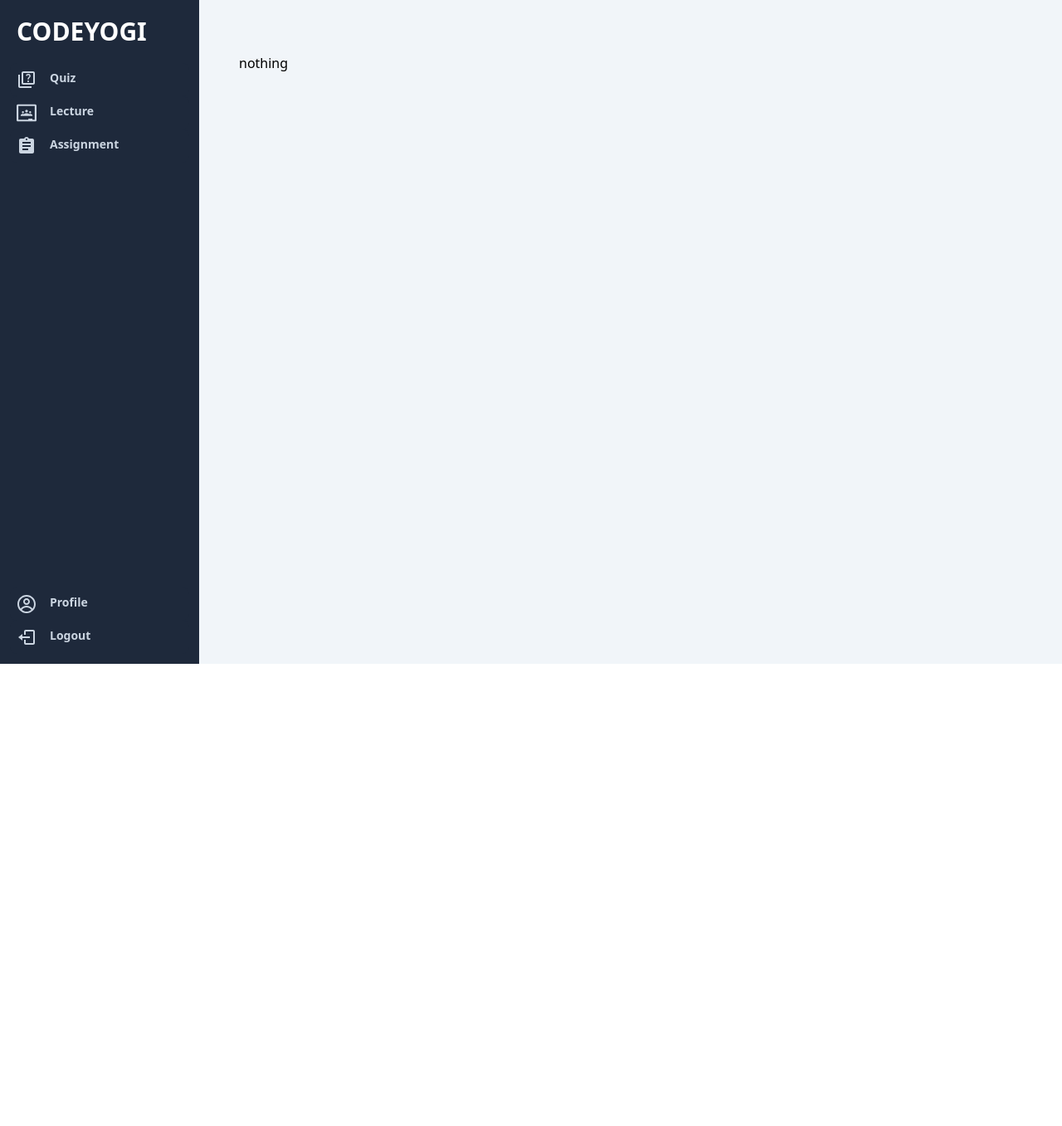
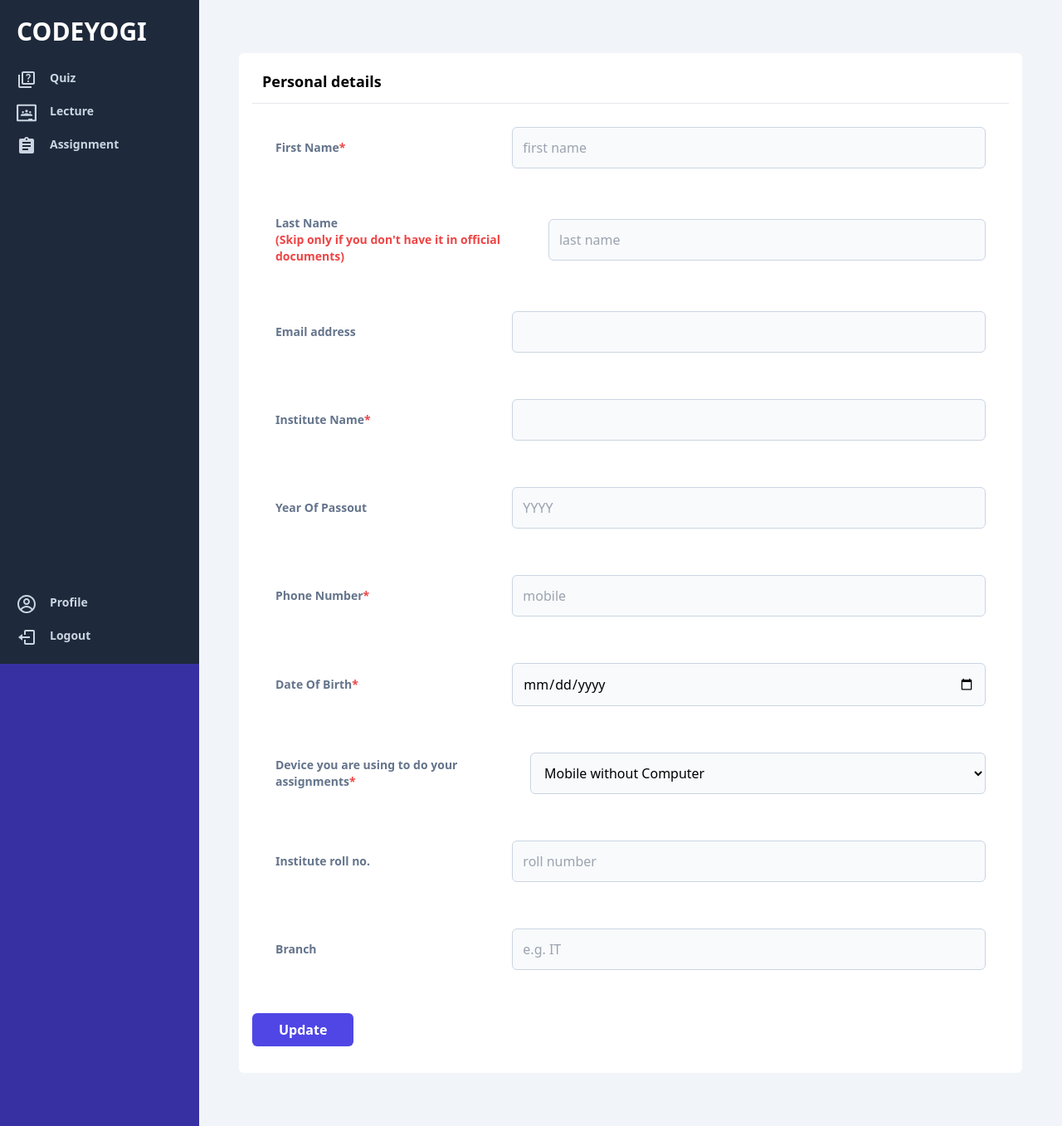
Before and after one commit to khansali10/codeyogi_clone_site, a React (Vite) app: page /profile in a window 1280 px wide. Shown: the whole page at 83% size. Before the commit the page ends 800 px from the top, so only its background shows below. Built offline with nearby package versions, Linux system fonts and the light colour scheme; the HTML template or start-up script is replaced by a standard one.

Commit message:
profile page added

```diff
--- a/src/Profile.jsx
+++ b/src/Profile.jsx
@@ -1,12 +1,132 @@
-import React from 'react';
+import React from "react";
 
 function Profile() {
-	return (
-		<>
-			<div className="">
-        nothing
+  return (
+    <>
+      <div className=" flex-col bg-white divide-y py-2 px-4	 rounded-md">
+        <h3 className="font-semibold text-lg p-3">Personal details</h3>
+        <form>
+          <div className="p-7 flex justify-between items-center">
+            <label className="text-sm font-semibold text-slate-500">
+              First Name<span className="text-red-500">*</span>
+            </label>
+            <input
+              type="text"
+              required
+              placeholder="first name"
+              className="w-4/6 rounded-md p-3 bg-slate-50 border border-slate-300"
+            ></input>
+          </div>
+          <div className="p-7 flex justify-between items-center">
+            <label className="text-sm font-semibold text-slate-500 ">
+              Last Name
+              <span className="text-red-500 block">
+                (Skip only if you don't have it in official documents)
+              </span>
+            </label>
+            <input
+              type="text"
+              placeholder="last name"
+              className="w-4/6 rounded-md p-3 bg-slate-50 border border-slate-300"
+            />
+          </div>
+          <div className="p-7 flex justify-between items-center">
+            <label className="text-sm font-semibold text-slate-500">
+              Email address
+            </label>
+            <input
+              type="email"
+              className="w-4/6 rounded-md p-3 bg-slate-50 border border-slate-300"
+            />
+          </div>
+          <div className="p-7 flex justify-between items-center">
+            <label className="text-sm font-semibold text-slate-500">
+              Institute Name<span className="text-red-500">*</span>
+            </label>
+            <input
+              type="text"
+              required
+              className="w-4/6 rounded-md p-3 bg-slate-50 border border-slate-300"
+            />
+          </div>
+          <div className="p-7 flex justify-between items-center">
+            <label className="text-sm font-semibold text-slate-500">
+              Year Of Passout
+            </label>
+            <input
+              type="text"
+              placeholder="YYYY"
+              className="w-4/6 rounded-md p-3 bg-slate-50 border border-slate-300"
+            />
+          </div>
+          <div className="p-7 flex justify-between items-center">
+            <label className="text-sm font-semibold text-slate-500">
+              Phone Number<span className="text-red-500">*</span>
+            </label>
+            <input
+              type="tel"
+              required
+              placeholder="mobile"
+              className="w-4/6 rounded-md p-3 bg-slate-50 border border-slate-300"
+            />
+          </div>
+          <div className="p-7 flex justify-between items-center">
+            <label className="text-sm font-semibold text-slate-500">
+              Date Of Birth<span className="text-red-500">*</span>
+            </label>
+            <input
+              type="date"
+              required
+              placeholder="dd/mm/yyyy"
+              className="w-4/6 rounded-md p-3 bg-slate-50 border border-slate-300"
+            />
+          </div>
+          <div className="p-7 flex justify-between items-center">
+            <label className="text-sm font-semibold text-slate-500">
+              Device you are using to do your assignments
+              <span className="text-red-500">*</span>
+            </label>
+            <select
+              required
+              className="w-4/6 rounded-md p-3 bg-slate-50 border border-slate-300"
+            >
+              <option selected>Mobile without Computer</option>
+              <option>Mobile with Keyboard</option>
+              <option>College Computer/Laptop</option>
+              <option>Personal Computer/Laptop</option>
+            </select>
+          </div>
+          <div className="p-7 flex justify-between items-center">
+            <label className="text-sm font-semibold text-slate-500">
+              Institute roll no.
+            </label>
+            <input
+              type="text"
+              placeholder="roll number"
+              className="w-4/6 rounded-md p-3 bg-slate-50 border border-slate-300"
+            />
+          </div>
+          <div className="p-7 flex justify-between items-center">
+            <label className="text-sm font-semibold text-slate-500">
+              Branch
+            </label>
+            <input
+              type="text"
+              placeholder="e.g. IT"
+              className="w-4/6 rounded-md p-3 bg-slate-50 border border-slate-300"
+            />
+          </div>
+          <div className="py-6 flex justify-between items-center">
+            <button
+              type="submit"
+              className="py-2 px-8 bg-indigo-600 text-white font-semibold rounded-md "
+            >
+              Update
+            </button>
+          </div>
+        </form>
       </div>
-		</>
-	);
+    </>
+  );
 }
 export default Profile;
```
